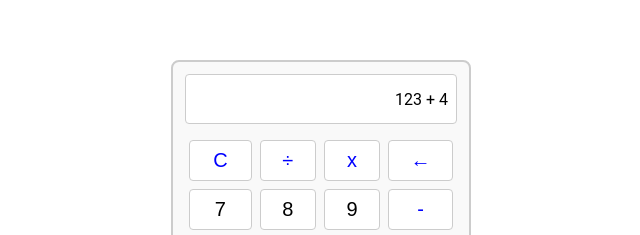
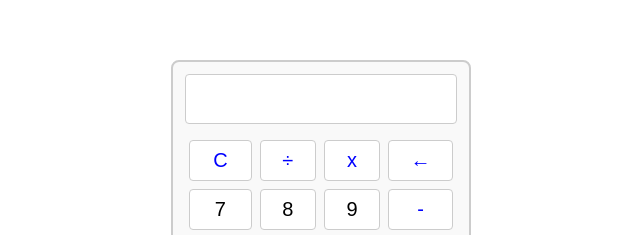
Before and after one commit to Gideon-D-Adeti/odin-calculator, a plain HTML site: page index.html in a window 1280 px wide. Shown: the part 173-408 px from the top of the page, 319-959 px from the left. Drawn offline with Linux system fonts and the light colour scheme.

Commit message:
Remove dummy numbers from display

```diff
--- a/index.html
+++ b/index.html
@@ -10,7 +10,7 @@
 
 <body>
     <div class="calculator">
-        <div class="display">123 + 4</div>
+        <div class="display"></div>
         <div class="keys">
             <div class="column">
                 <button class="clear">C</button>
```
